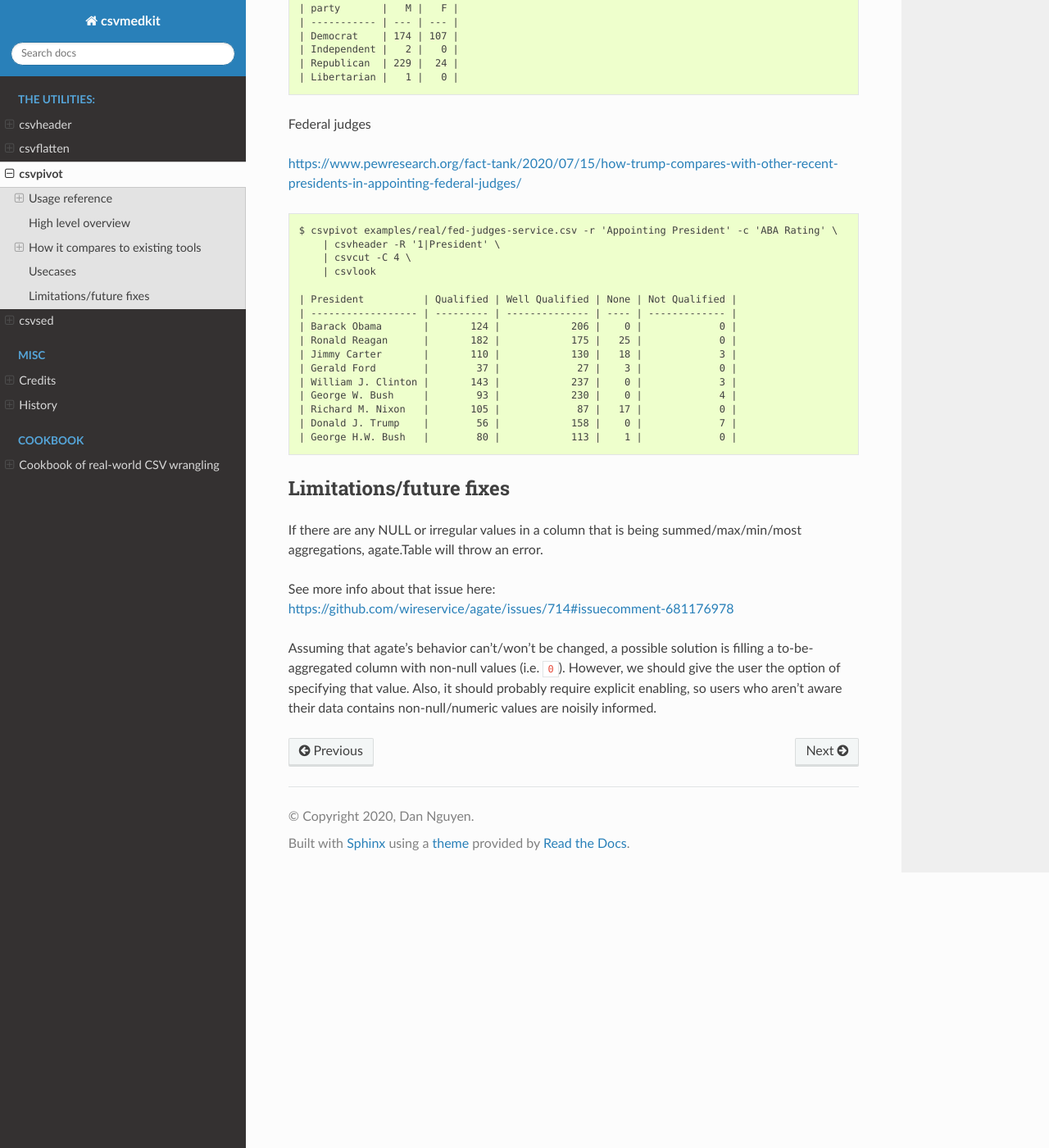
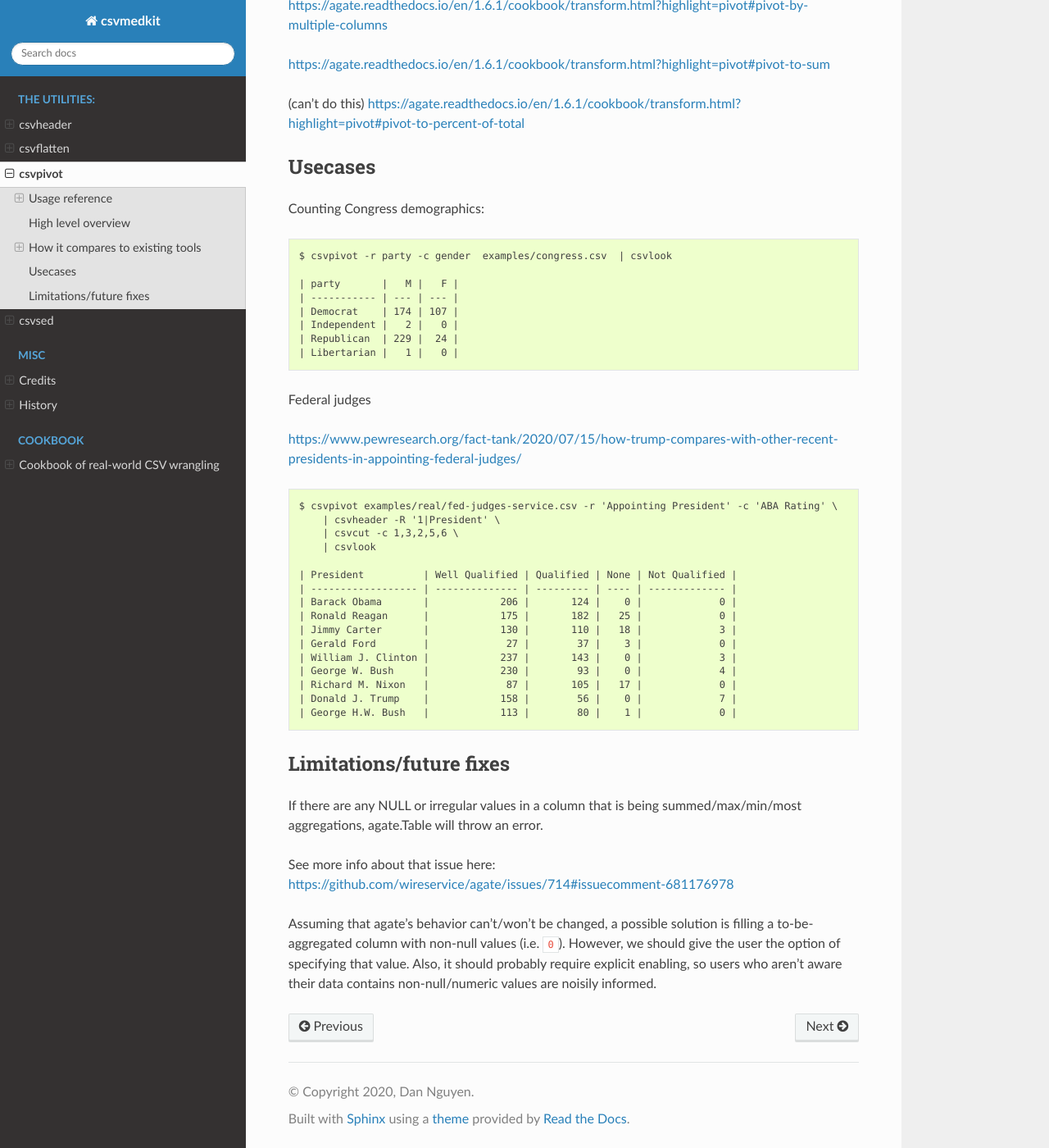
Before and after one commit to dannguyen/csvmedkit, a Sphinx documentation site: the page built from docs/moreutils/csvpivot.rst, in a window 1280 px wide and 1400 px high, scrolled down 2512 px. Shown: the whole window at 82% size. Built offline with Sphinx 7.4.7 and the Read the Docs theme 2.0.0, drawn with Linux system fonts in a browser that asks for light colours; some of the changed text lies outside the part shown.

```diff
--- a/README.rst
+++ b/README.rst
@@ -4,12 +4,14 @@ csvmedkit
 
 The unofficial extended family of csvkit, i.e. even more tools for command-line data parsing and wrangling.
 
+**Status as of 2020-10-20**: Working toward 0.1 version, with 4-5 of the most useful functions ported over from the old csvkitcat lib.
+
+
 Read existing docs as csvmedkit is updated at `csvmedkit.readthedocs.io <https://csvmedkit.readthedocs.io/>`_
 
 
 
 
-**Update 2020-10-02:** This is just csvmedkit with a better, less-stupidly confusing name. And hopefully, a better foundation now that I'm no longer just blindly hacking parts of the original csvkit to get it together. Will be porting (i.e. copy/pasting) csvmedkit's tools and cleaning up the codebase before officially releasing it as "csvmedkit":
 
 
 - Read TODOS: `TODOS.md <TODOS.md>`_ for an informal roadmap.
--- a/csvmedkit/__about__.py
+++ b/csvmedkit/__about__.py
@@ -1,7 +1,7 @@
 __title__ = "csvmedkit"
 __description__ = """The unofficial extended family of csvkit, i.e. even more tools for command-line data parsing and wrangling"""
 __url__ = "https://github.com/dannguyen/csvmedkit"
-__version__ = "0.0.9.8"
+__version__ = "0.0.9.9"
 __short_version__ = __version__.split("-")[0]
 __author__ = "Dan Nguyen"
 __author_email__ = "dansonguyen@gmail.com"
--- a/docs/moreutils/csvpivot.rst
+++ b/docs/moreutils/csvpivot.rst
@@ -141,20 +155,20 @@ https://www.pewresearch.org/fact-tank/2020/07/15/how-trump-compares-with-other-r
 
     $ csvpivot examples/real/fed-judges-service.csv -r 'Appointing President' -c 'ABA Rating' \
         | csvheader -R '1|President' \
-        | csvcut -C 4 \
+        | csvcut -c 1,3,2,5,6 \
         | csvlook
 
-    | President          | Qualified | Well Qualified | None | Not Qualified |
-    | ------------------ | --------- | -------------- | ---- | ------------- |
-    | Barack Obama       |       124 |            206 |    0 |             0 |
-    | Ronald Reagan      |       182 |            175 |   25 |             0 |
-    | Jimmy Carter       |       110 |            130 |   18 |             3 |
-    | Gerald Ford        |        37 |             27 |    3 |             0 |
-    | William J. Clinton |       143 |            237 |    0 |             3 |
-    | George W. Bush     |        93 |            230 |    0 |             4 |
-    | Richard M. Nixon   |       105 |             87 |   17 |             0 |
-    | Donald J. Trump    |        56 |            158 |    0 |             7 |
-    | George H.W. Bush   |        80 |            113 |    1 |             0 |
+    | President          | Well Qualified | Qualified | None | Not Qualified |
+    | ------------------ | -------------- | --------- | ---- | ------------- |
+    | Barack Obama       |            206 |       124 |    0 |             0 |
+    | Ronald Reagan      |            175 |       182 |   25 |             0 |
+    | Jimmy Carter       |            130 |       110 |   18 |             3 |
+    | Gerald Ford        |             27 |        37 |    3 |             0 |
+    | William J. Clinton |            237 |       143 |    0 |             3 |
+    | George W. Bush     |            230 |        93 |    0 |             4 |
+    | Richard M. Nixon   |             87 |       105 |   17 |             0 |
+    | Donald J. Trump    |            158 |        56 |    0 |             7 |
+    | George H.W. Bush   |            113 |        80 |    1 |             0 |
 
 Limitations/future fixes
 ========================
```
Also changed, not shown: other parts of docs/moreutils/csvpivot.rst (+16 -2 lines), 2 other files.
